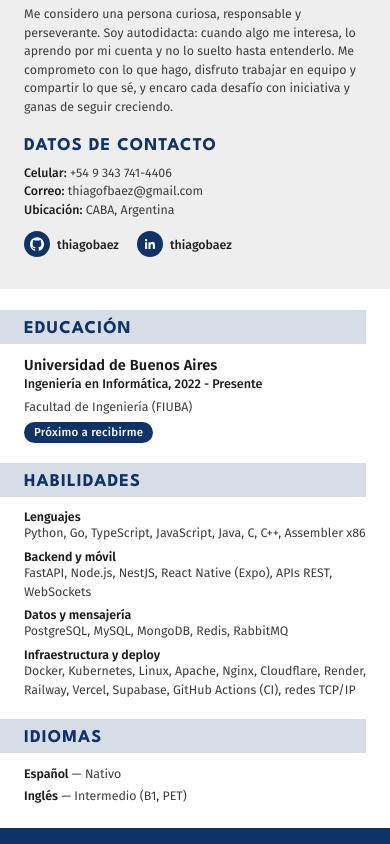
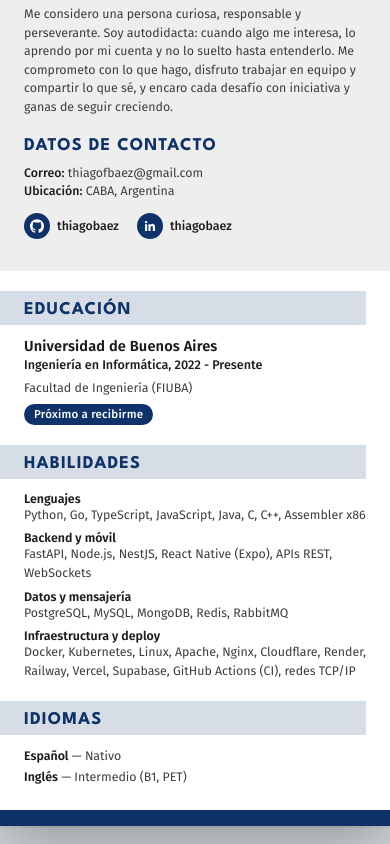
Before and after one commit to thiagobaez/baez.com.ar, a plain HTML site: page index.html in a window 390 px wide. Shown: the part 1479-2323 px from the top of the page. Drawn offline with Linux system fonts and the light colour scheme.

Commit message:
fix: remove phone number from public resume

```diff
--- a/index.html
+++ b/index.html
@@ -29,7 +29,6 @@
 
 			<h2 class="r" style="animation-delay:.66s" data-i18n="contact_h">Datos de contacto</h2>
 			<ul class="contact r" style="animation-delay:.72s">
-				<li><span data-i18n="phone">Celular:</span> <a href="tel:+5493437414406">+54 9 343 741-4406</a></li>
 				<li><span data-i18n="email">Correo:</span> <a href="mailto:thiagofbaez@gmail.com">thiagofbaez@gmail.com</a></li>
 				<li><span data-i18n="loc">Ubicación:</span> CABA, Argentina</li>
 			</ul>
@@ -140,7 +139,6 @@ const EN = {
 	about_h: 'About me',
 	about: 'I consider myself a curious, responsible and persistent person. I am self-taught: when something interests me, I learn it on my own and don\'t let go until I understand it. I am committed to what I do, I enjoy working in a team and sharing what I know, and I take on every challenge with initiative and the drive to keep growing.',
 	contact_h: 'Contact',
-	phone: 'Phone:',
 	email: 'Email:',
 	loc: 'Location:',
 	edu_h: 'Education',
```
Also changed, not shown: 2 other files.
